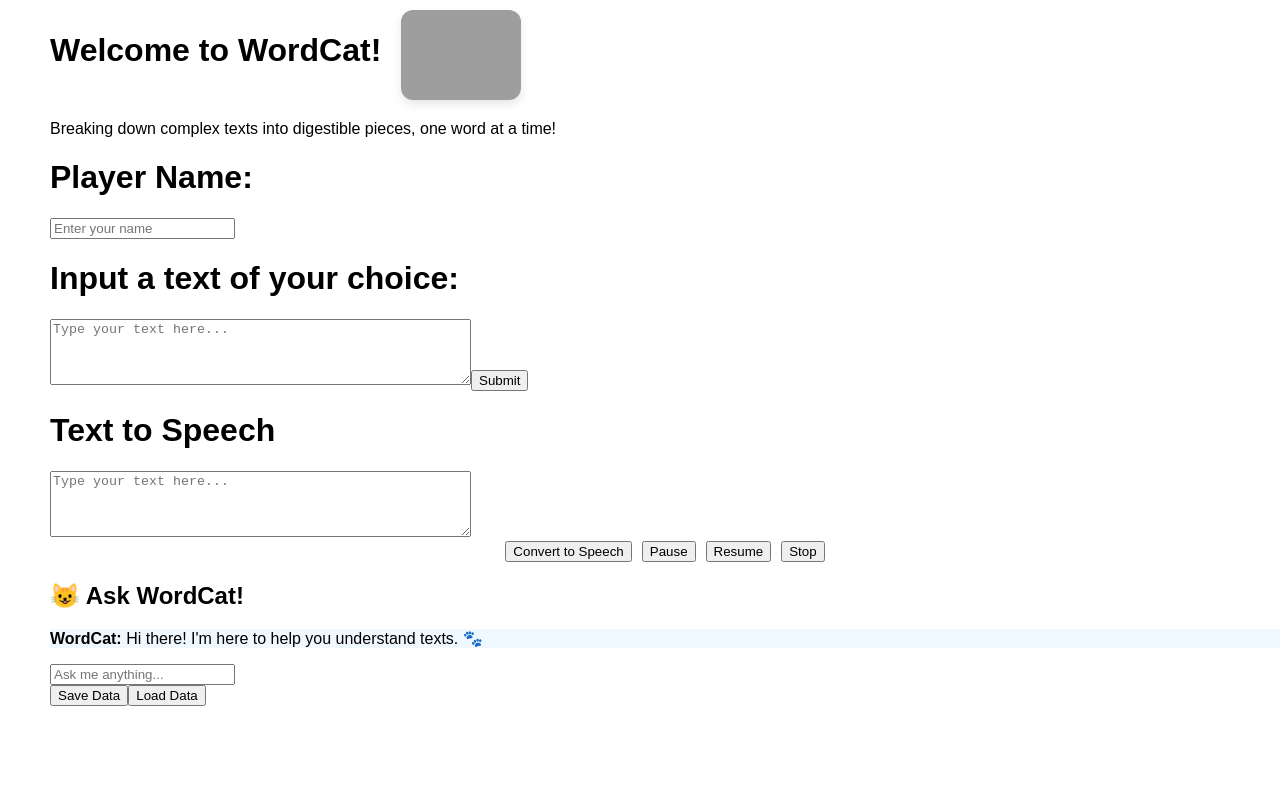
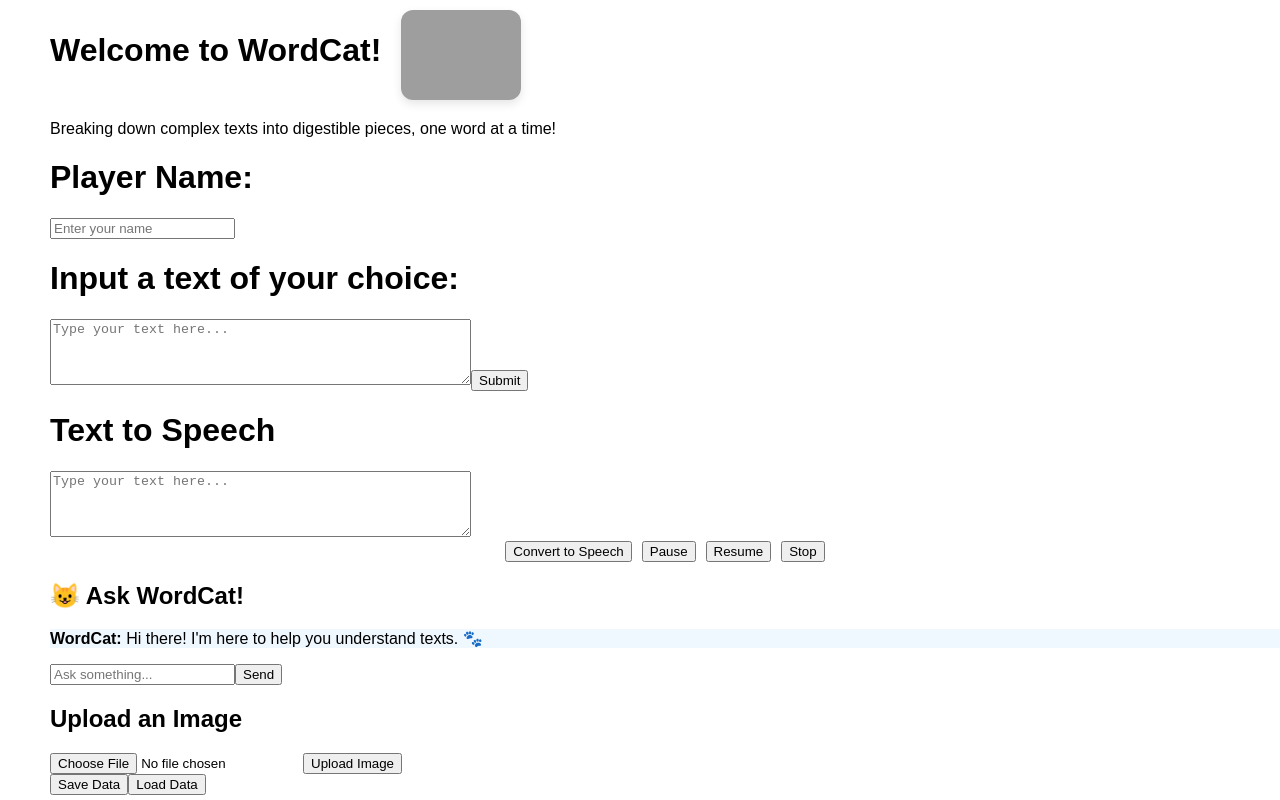
Before and after one commit to TheNopenator/DyslexiaProject, a React (Create React App) app in the folder frontend/: page / in a window 1280 px wide. Built offline with nearby package versions, Linux system fonts and the light colour scheme; grey boxes are pictures that could not be loaded; a web font is replaced by a local one.

Commit message:
Added functionality for WordCat chatbot and added OCR for uploading images

```diff
--- a/frontend/src/App.js
+++ b/frontend/src/App.js
@@ -192,12 +192,7 @@ function App() {
           <div className="chat-window h-48 overflow-y-auto border p-2 mb-2 rounded">
             <p><strong>WordCat:</strong> Hi there! I'm here to help you understand texts. 🐾</p>
           </div>
-          <input
-            type="text"
-            className="w-full border rounded p-2"
-            placeholder="Ask me anything..."
-          />
-
+          <Chatbot />
         </div>
       </div>
 
--- a/frontend/src/Chatbot.js
+++ b/frontend/src/Chatbot.js
@@ -1,35 +1,97 @@
 import React, { useState } from "react";
-import axios from "axios";
+import Tesseract from "tesseract.js";
 
 const Chatbot = () => {
   const [messages, setMessages] = useState([]);
   const [input, setInput] = useState("");
 
+  // ⚠️ Replace with your own secure key OR proxy in production
+  const apiKey = "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";
+
+  const systemMessage = {
+    role: "system",
+    content:
+      "You are a virtual helper called WordCat who is always jolly and kind towards students. You can mimic some of the behaviors of a cat while sounding mostly human, and you should strongly cater to what the student tells you they struggle with. If they pass in a word or sentence, you should clearly explain in basic English what it means. Recall that your users will primarily be young children with dyslexia, or potentially their caretakers or teachers. Adding humor is good too!",
+  }
+
   const sendMessage = async () => {
-    const newMessages = [...messages, { role: "user", content: input }];
-    setMessages(newMessages);
+    if (!input.trim()) return;
+
+    const userMessage = {role: "user", content: input };
+    const chatHistory = [systemMessage, ...messages, userMessage];
+
+    setMessages([...messages, userMessage]);
     setInput("");
 
     try {
-      const res = await axios.post(
-        "https://api.openai.com/v1/chat/completions",
-        {
-          model: "gpt-3.5-turbo",
-          messages: newMessages,
+      const res = await fetch("https://api.openai.com/v1/chat/completions", {
+        method: "POST",
+        headers: {
+          "Content-Type": "application/json",
+          Authorization: `Bearer ${apiKey}`,
         },
-        {
-          headers: {
-            Authorization: `Bearer ${process.env.REACT_APP_OPENAI_API_KEY}`,
-            "Content-Type": "application/json",
-          },
-        }
-      );
+        body: JSON.stringify({
+          model: "gpt-4o",
+          messages: chatHistory,
+        }),
+      });
 
-      const botResponse = res.data.choices[0].message;
+      const data = await res.json();
+
+      if (!res.ok) {
+        throw new Error(data.error.message || "Something went wrong!");
+      }
+
+      const botResponse = data.choices[0].message;
       setMessages((prev) => [...prev, botResponse]);
     } catch (err) {
-      setMessages((prev) => [...prev, { role: "assistant", content: "Oops! Something went wrong." }]);
+      setMessages((prev) => [
+        ...prev,
+        { role: "assistant", content: `Oops! Error: ${err.message}` },
+      ]);
     }
+  };
+
+  const handleImageUpload = async (event) => {
+    const file = event.target.files[0];
+    if (file) {
+      try {
+        const text = await runOCR(file);
+
+        const newMessage = { role: "user", content: text };
+        setMessages((prev) => [...prev, newMessage]);
+
+        const chatHistory = [systemMessage, ...messages, newMessage];
+
+        const res = await fetch("https://api.openai.com/v1/chat/completions", {
+          method: "POST",
+          headers: {
+            "Content-Type": "application/json",
+            Authorization: `Bearer ${apiKey}`,
+          },
+          body: JSON.stringify({
+            model: "gpt-4o",
+            messages: chatHistory,
+          }),
+        });
+
+        const data = await res.json();
+        const botResponse = data.choices[0].message;
+        setMessages((prev) => [...prev, botResponse]);
+      } catch (err) {
+        setMessages((prev) => [
+          ...prev,
+          { role: "assistant", content: `OCR failed: ${err.message}` },
+        ]);
+      }
+    }
+  };
+
+  const runOCR = async (file) => {
+    const { data: { text } } = await Tesseract.recognize(file, 'eng', {
+      logger: (m) => console.log(m),
+    });
+    return text;
   };
 
   return (
@@ -52,6 +114,23 @@ const Chatbot = () => {
           Send
         </button>
       </div>
+      <h2 className="text-xl font-bold text-blue-800 mb-2">Upload an Image</h2>
+      <div className="flex justify-between mt-4">
+      <div className="ml-4 relative">
+        <input
+          type="file"
+          accept="image/*"
+          id="imageUpload"
+          onChange={handleImageUpload}
+          className="hidden"
+        />
+        <label htmlFor="imageUpload">
+          <button className="bg-green-500 text-white px-4 py-2 rounded">
+            Upload Image
+          </button>
+        </label>
+        </div>
+      </div>
     </div>
   );
 };
--- a/package.json
+++ b/package.json
@@ -6,6 +6,8 @@
     "tailwindcss": "^4.1.3"
   },
   "dependencies": {
-    "axios": "^1.8.4"
+    "axios": "^1.8.4",
+    "openai": "^4.93.0",
+    "tesseract.js": "^6.0.1"
   }
 }
```
Also changed, not shown: 1 other file (tests, documents, lock files or other folders).
